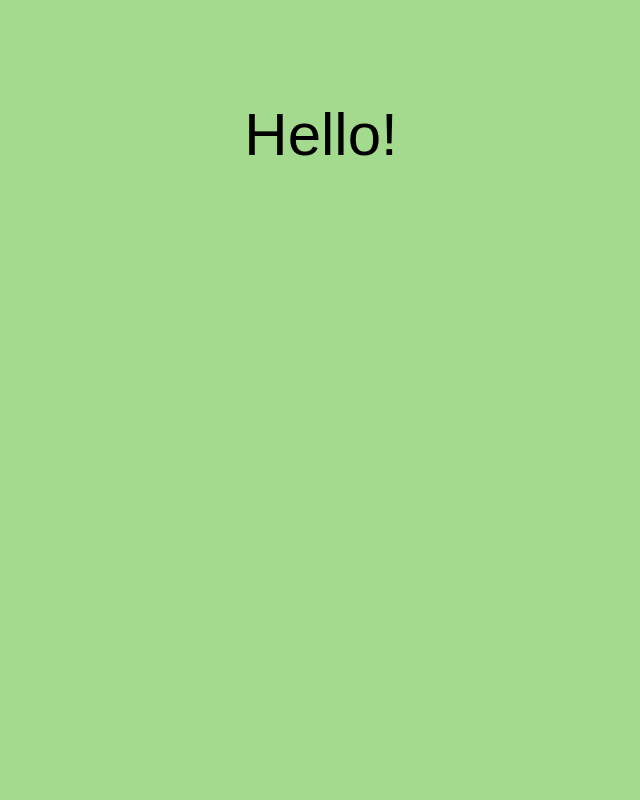
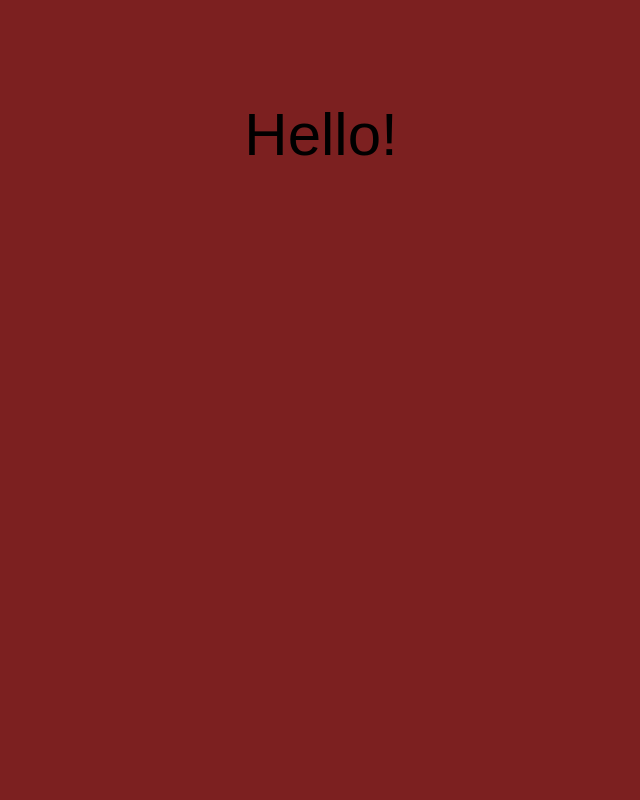
Before and after one commit to malininss/fullscreen-slider-native-scroll, a plain HTML site: page index.html in a window 1280 px wide. Shown: the top 800 px of the page, without its empty margins (319-959 px from the left). Drawn offline with Linux system fonts and the light colour scheme.

Commit message:
first slides created

```diff
--- a/index.html
+++ b/index.html
@@ -7,19 +7,28 @@
   <link rel="stylesheet" href="style.css">
 </head>
 <body>
-  <section class="section-1 section">
-    <div class="fixed-block">
+  <section class="section">
+    <div class="fixed-block brown-fixed-block">
+      <div class="fixed-block__bg"></div>
       <div class="some-text">Hello!</div>
     </div>
   </section>
-  <section class="section-2 section">
-    <div class="fixed-block">
+  <section class="section">
+    <div class="fixed-block blue-fixed-block">
+      <div class="fixed-block__bg"></div>
       <div class="some-text">Hi there!</div>
     </div>
   </section>
-  <section class="section-3 section">
+  <section class="section">
+    <div class="fixed-block purple-fixed-block">
+      <div class="fixed-block__bg"></div>
+      <div class="some-text">Hi again!</div>
+    </div>
+  </section>
+  <section class="section">
     <div class="fixed-block">
-      <div class="some-text">Hi again!</div>
+      <div class="fixed-block__bg"></div>
+      <div class="some-text">Its awesome</div>
     </div>
   </section>
   <script src="script.js"></script>
--- a/script.js
+++ b/script.js
@@ -0,0 +1,61 @@
+const sections = Array.from(document.querySelectorAll('.section'));
+
+let currentSection;
+
+const getCoords = elem => {
+  var box = elem.getBoundingClientRect();
+  return {
+    top: box.top + pageYOffset,
+    bottom: box.bottom + pageYOffset
+  };
+}
+
+changeSectionVisible = () => {
+  sections.forEach(item => {
+    const fixedBlock = item.querySelector('.fixed-block')
+    elemCoords = getCoords(item)
+    if (pageYOffset >= elemCoords.top && elemCoords.bottom >= pageYOffset) {
+      currentSection = item;
+      fixedBlock.classList.add('fix');
+    } else {
+      fixedBlock.classList.remove('fix');
+    }
+  })
+}
+
+const calcScrollPercent = () => {
+  if (currentSection) {
+    return Math.floor((pageYOffset - getCoords(currentSection).top) / currentSection.clientHeight * 100);
+  }
+}
+
+document.addEventListener('scroll', () => {
+  changeSectionVisible();
+  const currentBg = currentSection.querySelector('.fixed-block__bg');
+
+  if (sections.indexOf(currentSection) !== 0) {
+    if (calcScrollPercent() <= 25) {
+      currentBg.style.opacity = 100 - calcScrollPercent() * 4 + '%';
+    }
+  }
+
+  if (calcScrollPercent() >= 75) {
+    currentBg.style.opacity = (calcScrollPercent() - 75) * 5 + '%';
+  }
+
+  if (calcScrollPercent() >= 25 && calcScrollPercent() <= 75) {
+    currentBg.style.opacity = 0;
+  }
+
+});
+
+changeSectionVisible();
+
+// const fixCoords = {};
+
+// sections.forEach(item => {
+//   fixCoords[item.className.split(' ')[0]] = {
+//     top: getCoords(item).top,
+//     bottom: getCoords(item).bottom
+//   }
+// })
--- a/style.css
+++ b/style.css
@@ -10,23 +10,25 @@
   position: relative;
 }
 
-.section-1 {
-  background: #ffd3d3;
+.fixed-block {
+  /* position: sticky; */
+  top: 0;
+  height: 100vh;
+  position: relative;
 }
 
-.section-2 {
-  background: #e2b4f1;
+.brown-fixed-block {
+  background: brown;
 }
 
-.section-3 {
-  background: #b4b8f1;
+.blue-fixed-block {
+  background: #424288;
+  color: white;
 }
 
-.fixed-block {
-  position: sticky;
-  top: 0;
-  height: 100vh;
-  background: #3fe23f78;
+.purple-fixed-block {
+  background: #f795ee;
+  color: purple;
 }
 
 .some-text {
@@ -34,3 +36,24 @@
   text-align: center;
   padding-top: 100px;
 }
+
+.fix {
+  position: fixed;
+  top: 0;
+  width: 100%;
+  z-index: 10000;
+}
+
+.fixed-block__bg {
+  top: 0;
+  height: 100%;
+  width: 100%;
+  background-color: #000;
+  opacity: 1;
+  transition: opacity 0.2s;
+  position: absolute;
+}
+
+.section:first-child .fixed-block__bg {
+  opacity: 0;
+}
```
